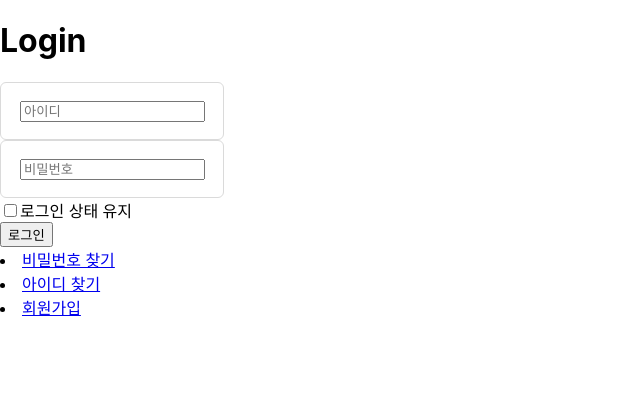
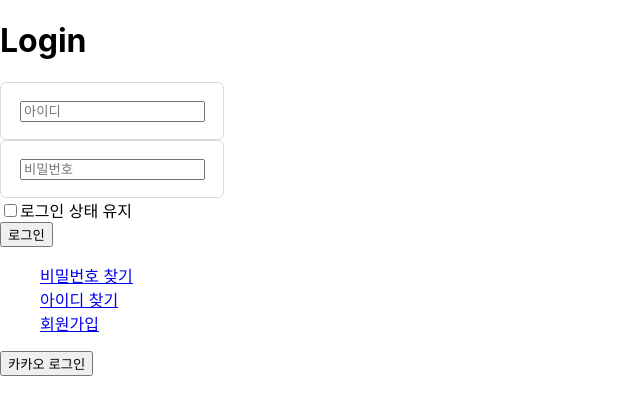
Before and after one commit to carrot-ez/react, a React (Create React App) app: page /login in a window 1280 px wide. Shown: the top 414 px of the page, without its empty margins (0-640 px from the left). Built offline with nearby package versions, Linux system fonts and the light colour scheme.

Commit message:
add Kakao login (wip)

```diff
--- a/src/App.js
+++ b/src/App.js
@@ -1,10 +1,11 @@
 import './App.css';
 
-import { Link, Route, Routes, BrowserRouter as Router } from 'react-router-dom';
+import { Route, Routes, BrowserRouter as Router } from 'react-router-dom';
 
 import Login from './view/Login'
 import Index from './view/Index';
 import NotFound from './view/NotFound';
+import KakaoCallback from './view/KakaoCallback';
 
 function App() {
   return (
@@ -12,6 +13,7 @@ function App() {
         <Routes>
           <Route exact path="/" element={<Index />} />
           <Route exact path="/login" element={<Login />} />
+          <Route path ="/callback/kakao" element={<KakaoCallback />} />
           <Route path="*" element={<NotFound />} />
         </Routes>
     </Router>
--- /dev/null
+++ b/src/view/KakaoCallback.jsx
@@ -0,0 +1,35 @@
+import React from "react";
+import { useEffect } from 'react';
+import { useLocation } from 'react-router'
+
+function KakaoCallback() {
+
+    const location = useLocation();
+    const code = new URLSearchParams(location.search).get("code"); // querystring code
+
+    useEffect(() => {
+
+        kakaoTokenHandler(code);
+
+        return () => {
+            // unmount
+
+        }
+    }, []);
+
+    const kakaoTokenHandler = (code) => {
+        console.log(code);
+        window.fetch(`http://localhost:8080/api/oauth/v1/kakao?code=${code}`, {
+            method: "GET"
+        })
+        .then(res => console.log(res.json()));
+    };
+
+    return (
+        <div>
+            카카오 로그인 중
+        </div>
+    )
+}
+
+export default KakaoCallback;
--- a/src/view/Login.jsx
+++ b/src/view/Login.jsx
@@ -1,13 +1,14 @@
 import { useState, useEffect } from "react";
 import React from "react";
+import { useNavigate } from 'react-router';
 
-function Login() {
+function Login(props) {
 
 	const [username, setUsername] = useState('');
 	const [password, setPassword] = useState('');
+	const navigate = useNavigate();
 
 	useEffect(() => {
-
 		return () => {
 
 		}
@@ -21,14 +22,19 @@ function Login() {
 			},
 			body: JSON.stringify({"username":username, "password":password})
 		})
-		.then(res => res.json())
-		.then(data => console.log(data))
+		.then(res => console.log(res));
+	}
+
+	const callKakaoLogin = () => {
+
+		window.location.href = `https://kauth.kakao.com/oauth/authorize?response_type=code&client_id=28905262b69a56805097e8eea1fc075d&redirect_uri=http://localhost:3000/callback/kakao`;
 	}
 
 	return (
 	<div>
 		<h1>Login</h1>
 		<div id="id_pw_wrap">
+			{/* ID */}
 			<div className="input_row" id="id_line">
 				<input
 					id="username"
@@ -38,6 +44,7 @@ function Login() {
 					onChange={(e) => setUsername(e.target.value)}
 					/>
 			</div>
+			{/* PW */}
 			<div className="input_row" id="pw_line">
 				<input
 					id="password"
@@ -50,22 +57,25 @@ function Login() {
 		</div>
 		<div>
 			<input type="checkbox" id="keep" />
-			<label for="keep">로그인 상태 유지</label>
+			<label htmlFor="keep">로그인 상태 유지</label>
 		</div>
 		<div>
 			<button onClick={onLogin}>로그인</button>
 		</div>
-		<ui>
+		<ul>
 			<li>
-				<a href="#">비밀번호 찾기</a>
+				<a href="/">비밀번호 찾기</a>
 			</li>
 			<li>
-				<a href="#">아이디 찾기</a>
+				<a href="/">아이디 찾기</a>
 			</li>
 			<li>
-				<a href="#">회원가입</a>
+				<a href="/">회원가입</a>
 			</li>
-		</ui>
+		</ul>
+		<button onClick={callKakaoLogin}>
+			카카오 로그인
+		</button>
 	</div>
 	)
 }
```
